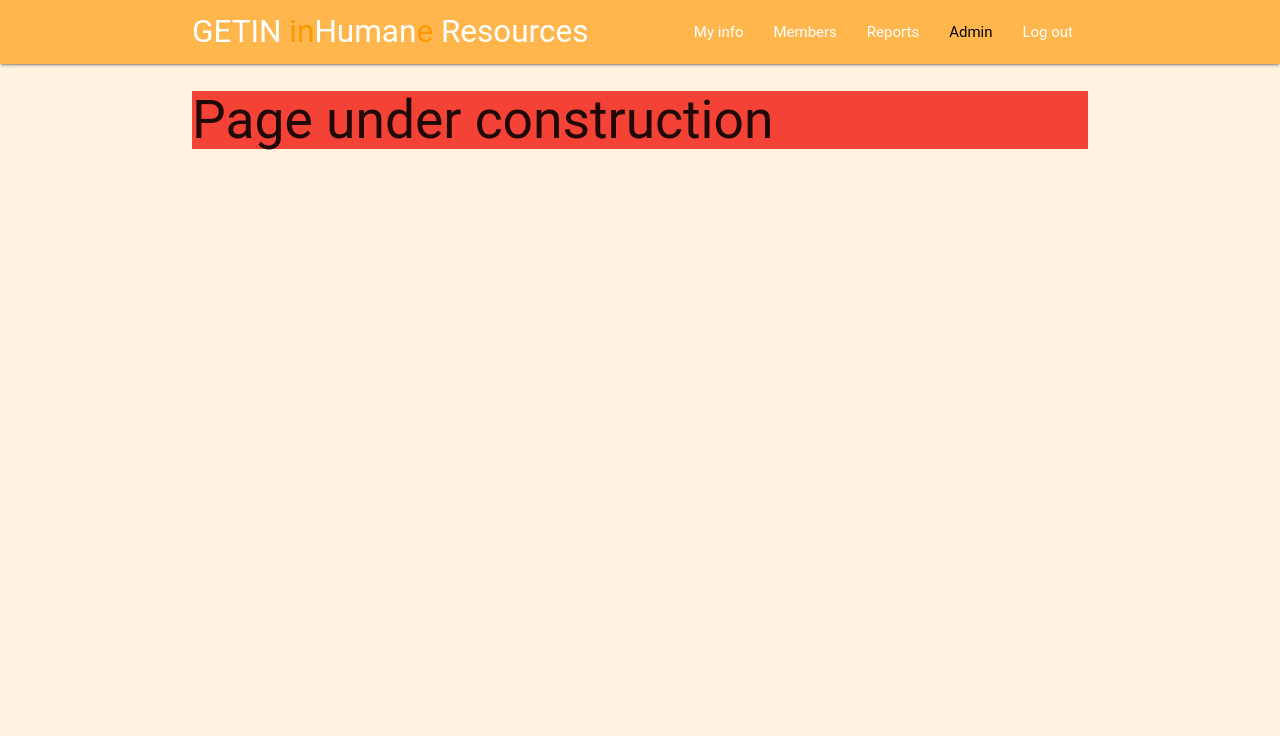
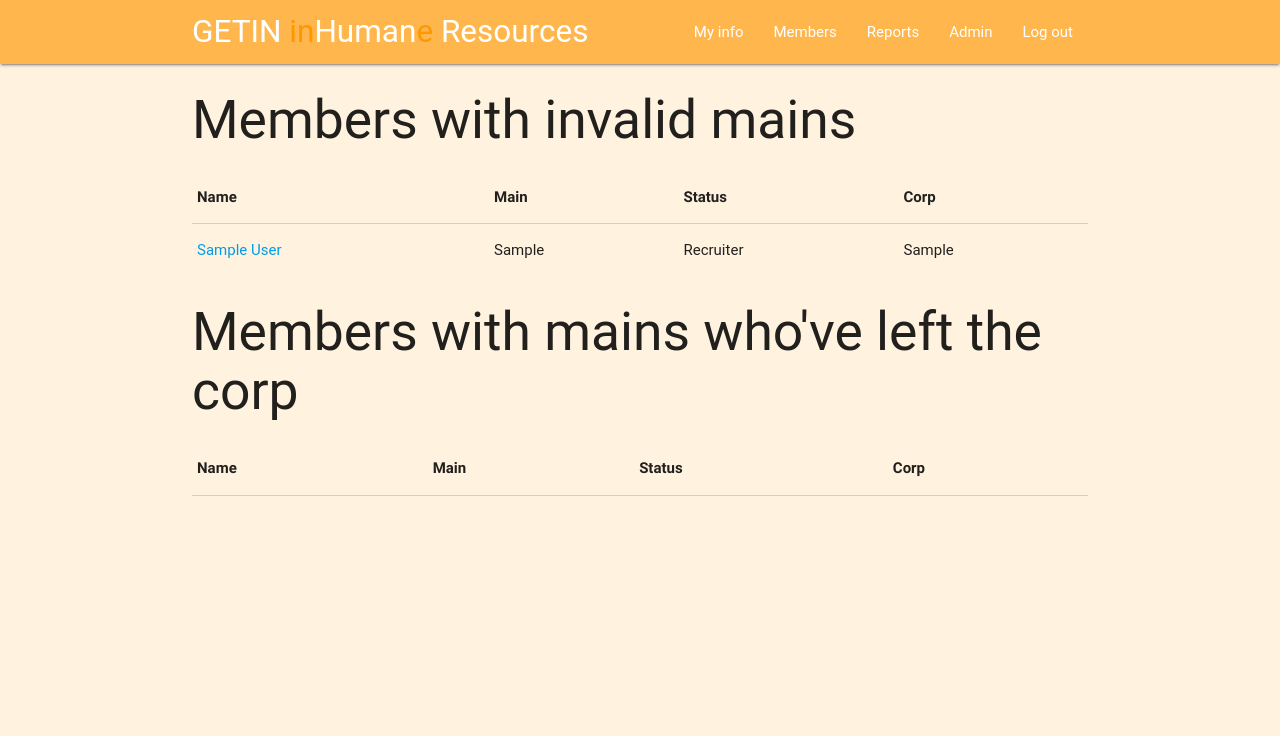
Before and after one commit to Celeo/GETIN-Auth, a Flask app: page /reports in a window 1280 px wide. Shown: the top 736 px of the page. Run offline with Flask 2, Linux system fonts and the light colour scheme; a user stored in the database is signed in; tables that the repository leaves empty hold one stand-in row (values such as "Sample post"); lists and menus that the app fills with data are empty; parts of the project's set-up code (start-up, migrations or seed data) failed here and were passed over; some libraries are stand-ins or nearby versions; some web fonts are replaced.

Commit message:
Implement reports

```diff
--- a/hr/app.py
+++ b/hr/app.py
@@ -141,12 +141,9 @@
     """
     if not current_user.member.status == 'Recruiter' and not current_user.admin:
         return redirect(url_for('index'))
-    query = Member.query
-    show_hidden = bool(request.args.get('show_hidden', 0))
-    show_applications = bool(request.args.get('show_applications', 0))
-    if not show_hidden:
-        query = query.filter_by(hidden=False)
-    members = query.all()
+    show_hidden = request.args.get('show_hidden', 0, type=bool)
+    show_applications = request.args.get('show_applications', 0, type=bool)
+    members = Member.query.filter_by(hidden=show_hidden).all()
     if show_applications:
         members = [member for member in members if member.status in
             ['Guest', 'New', 'Ready to be interviewed', 'Ready to be accepted']]
@@ -366,7 +363,7 @@
     Returns:
         rendered tempalte 'join.html'
     """
-    if current_user.member.corporation == app.config['CORPORATION']:
+    if current_user.is_authenticated:
         return redirect(url_for('index'))
     character_name = session.get('character_name') or current_user.name if not current_user.is_anonymous else None
     if not character_name:
@@ -395,9 +392,9 @@
     return render_template('join.html', character_name=character_name, reddit_link=reddit_link)
 
 
-@app.route('/import_members')
+@app.route('/sync')
 @login_required
-def import_members():
+def sync():
     """
     This transient endpoint allows an admin to import a list of corporation
     members from the EVE API, updating any missing models from the database
@@ -413,22 +410,29 @@
     if not current_user.admin:
         app.logger.debug('Admin access denied to {}'.format(current_user.name))
         return redirect(url_for('index'))
+    app.logger.info('-- Starting member sync')
     auth = xmlapi.auth(keyID=app.config['CORP_MEMBER_API_KEY'], vCode=app.config['CORP_MEMBER_API_CODE'])
     members = auth.corp.MemberTracking().members
-    checked_members = []
+    api_members = []
     for member in members:
         db_model = Member.query.filter_by(character_name=member.name).first()
         if not db_model:
+            app.logger.info('-- Added {} to the corporation'.format(member.name))
             db.session.add(Member(member.name, app.config['CORPORATION'], 'Accepted'))
         elif db_model.status not in ['Accepted', 'Recruiter']:
             db_model.status = 'Accepted'
-        checked_members.append(member.name)
-    for member in Member.query.all():
-        if member not in checked_members:
-            app.logger.warning(member.name + ' has left the corporation')
+            app.logger.info('-- {} has been accepted into the corporation'.format(member.name))
+        api_members.append(member.name)
+    for member in Member.query.filter_by(status='Accepted').all():
+        if member.character_name not in api_members:
+            app.logger.warning('-- ' + member.character_name + ' is not in the corporation')
             member.status = 'Left'
             member.hidden = True
-    db.session.commit()
+    try:
+        db.session.commit()
+        app.logger.info('-- Database saved after member sync')
+    except Exception as e:
+        app.logger.error('-- An error occurred when syncing membrs: ' + str(e))
     flash('Members imported', 'success')
     return redirect(url_for('admin'))
 
@@ -437,12 +441,29 @@
 @login_required
 def reports():
     """
-    TODO
+    This page shows reports to the recruiters for the purpose of validation
+    and security.
+
+    Args:
+        None
+
+    Returns:
+        Rendered template 'reports.html'
     """
     if not current_user.member.status == 'Recruiter' and not current_user.admin:
         app.logger.debug('Visibility access denied to {}'.format(current_user.name))
         return redirect(url_for('index'))
-    return render_template('reports.html')
+    members = Member.query.all()
+    member_names = map(lambda x: x.character_name, members)
+    defunct_alts = []
+    invalid_mains = []
+    for member in members:
+        if member.character_name != member.main:
+            if member.main not in member_names:
+                invalid_mains.append(member)
+            elif [m for m in members if m.character_name == member.main][0].status == 'Left':
+                defunct_alts.append(member)
+    return render_template('reports.html', defunct_alts=defunct_alts, invalid_mains=invalid_mains)
 
 
 @app.route('/check_access')
--- a/hr/static/css/global.css
+++ b/hr/static/css/global.css
@@ -50,3 +50,6 @@
 td.small {
     width: 15%;
 }
+ul.circle > li {
+    list-style-type: circle;
+}
--- a/hr/templates/base.html
+++ b/hr/templates/base.html
@@ -42,7 +42,7 @@
                         {% endif %}
                     {% endif %}
                     {% if current_user.admin %}
-                        <li><a href="{{ url_for('admin') }}" class="black-text">Admin</a></li>
+                        <li><a href="{{ url_for('admin') }}">Admin</a></li>
                     {% endif %}
                     <li><a href="{{ url_for('logout') }}">Log out</a></li>
                 {% elif not request.endpoint == 'login' %}
--- a/hr/templates/reports.html
+++ b/hr/templates/reports.html
@@ -2,5 +2,48 @@
 
 
 {% block content %}
-<h2 class="red">Page under construction</h2>
+<h2>Members with invalid mains</h2>
+<table>
+    <thead>
+        <tr>
+            <th>Name</th>
+            <th>Main</th>
+            <th>Status</th>
+            <th>Corp</th>
+        </tr>
+    </thead>
+    <tbody>
+        {% for member in invalid_mains %}
+            <tr>
+                <td><a href="{{ url_for('details', id=member.id) }}">{{ member.character_name }}</a></td>
+                <td>{{ member.main }}</td>
+                <td>{{ member.status }}</td>
+                <td>{{ member.corporation }}</td>
+            </tr>
+        {% endfor %}
+    </tbody>
+</table>
+
+<h2>Members with mains who've left the corp</h2>
+<table>
+    <thead>
+        <tr>
+            <th>Name</th>
+            <th>Main</th>
+            <th>Status</th>
+            <th>Corp</th>
+        </tr>
+    </thead>
+    <tbody>
+        {% for member in defunct_mains %}
+            <tr>
+                <td><a href="{{ url_for('details', id=member.id) }}">{{ member.character_name }}</a></td>
+                <td>{{ member.main }}</td>
+                <td>{{ member.status }}</td>
+                <td>{{ member.corporation }}</td>
+            </tr>
+        {% endfor %}
+    </tbody>
+</table>
+</ul>
 {% endblock content %}
```
Also changed, not shown: hr/templates/admin.html (+14 -14 lines).
